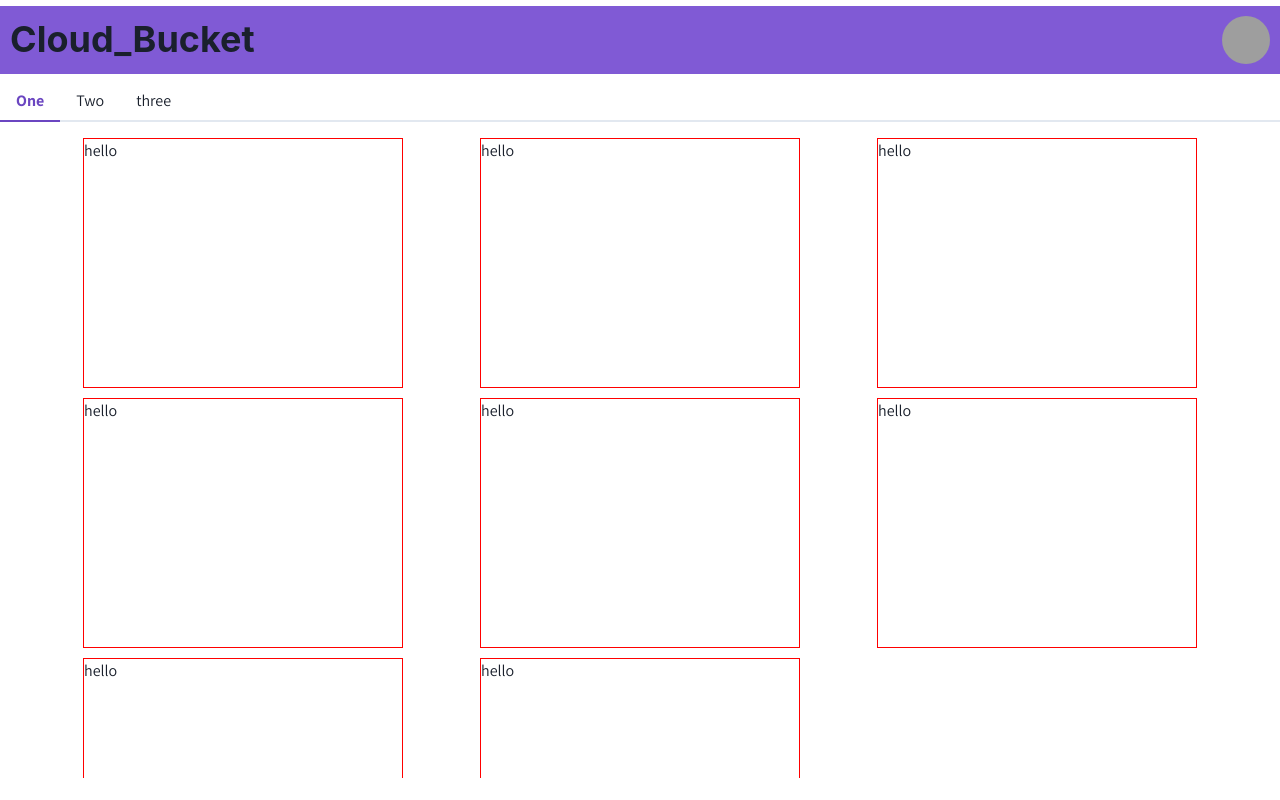
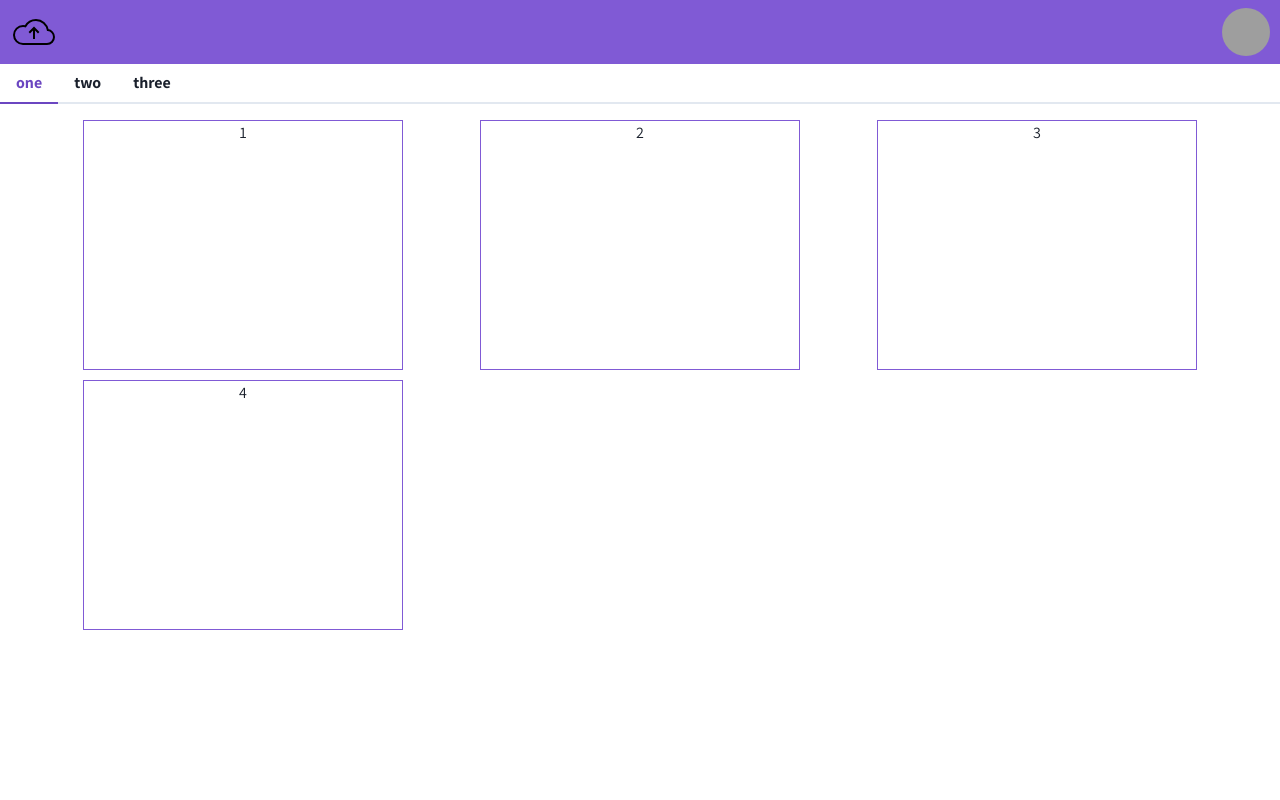
Before and after one commit to SoumabhaSaha15/cloud-bucket, a React (Vite) app in the folder frontend/: page /files in a window 1280 px wide. Built offline with nearby package versions, Linux system fonts and the light colour scheme; grey boxes are pictures that could not be loaded.

Commit message:
tabs pane

```diff
--- /dev/null
+++ b/frontend/src/Components/File.tsx
@@ -0,0 +1,11 @@
+import React from "react";
+import * as CUI from '@chakra-ui/react'
+const File:React.FC<{text:string}>=(props)=> {
+  console.log(props)
+  return (
+    <>
+    <CUI.Box children={props.text} border={'1px solid #805ad5'} textAlign={'center'}/>
+    </>
+  )
+}
+export default File;
--- a/frontend/src/pages/Files.tsx
+++ b/frontend/src/pages/Files.tsx
@@ -1,6 +1,7 @@
 import React from "react";
-import {Box,Grid,Heading,Stack,HStack,Spacer, Flex, Avatar, Tooltip,Tabs,Tab,TabList,TabPanels,TabPanel,Popover,PopoverArrow,PopoverBody,PopoverContent,PopoverTrigger, Button} from  "@chakra-ui/react";
-
+import IonIcon from '@reacticons/ionicons';
+import * as CUI from  "@chakra-ui/react";
+import File from "../Components/File";
 const Files:React.FC = () => {
   const [Width,SetWidth] = React.useState<string>(window.innerWidth.toString()+'px');
   window.onresize=()=>{
@@ -8,113 +9,94 @@ const Files:React.FC = () => {
   }
   return (
   <>
-  <Stack w={Width}  overflow={'hidden'}>
-    <Flex
-      maxHeight={'10vh'}
+  <CUI.Stack
+    w={Width}
+    overflow={'hidden'}
+    gap={'0'}
+  >
+    <CUI.Flex
+      height={'8vh'}
       minWidth={'100%'}
       padding={'10px'}
       boxSizing={'border-box'}
       bg={"purple.500"}
+      gap={'0'}
       alignItems={'center'}
     >
-      <Heading
-        children={'Cloud_Bucket'}
-        as="h2"
+      <CUI.Avatar
+        src={'./../src/assets/react.svg'}
+        style={{maxHeight:'100%'}}
+        maxHeight={'6vh'}
+        maxWidth={'6vh'}
+        aspectRatio={'1/1'}
       />
-      <Spacer/>
-      <HStack spacing={'10px'} alignItems={'center'}>
-        <Tooltip label = {'sage-adebayo'}>
-          <Popover>
-            <PopoverTrigger>
-              <Avatar src='https://bit.ly/sage-adebayo'/>
-            </PopoverTrigger>
-            <PopoverContent borderRadius={'10px'}>
-              <PopoverArrow />
-              <PopoverBody
-                bg='purple.300'
+      <CUI.Spacer/>
+      <CUI.HStack spacing={'10px'} alignItems={'center'}>
+        <CUI.Tooltip label = {'sage-adebayo'}>
+          <CUI.Popover>
+            <CUI.PopoverTrigger>
+              <CUI.Avatar
+                maxHeight={'6vh'}
+                maxWidth={'6vh'}
+                aspectRatio={'1/1'}
+                src='https://bit.ly/sage-adebayo'
+              />
+            </CUI.PopoverTrigger>
+            <CUI.PopoverContent borderRadius={'10px'}>
+              <CUI.PopoverArrow bg={'purple.500'}/>
+              <CUI.PopoverBody
+                bg='purple.500'
                 borderRadius={'10px'}
-                children={
-                <Button
-                  children={'go to account Settings'}
-                />}
-              />
-            </PopoverContent>
-          </Popover>
-        </Tooltip>
-      </HStack>
-    </Flex>
-    <Tabs  variant='line' colorScheme="purple">
-      <TabList height={'5vh'}>
-        <Tab fontWeight={'700'}>{'One'}</Tab>
-        <Tab>{'Two'}</Tab>
-        <Tab>{'three'}</Tab>
-      </TabList>
+              >
+                <CUI.Button leftIcon={<IonIcon name='settings'/>} children={'go to account Settings'}/>
+              </CUI.PopoverBody>
+            </CUI.PopoverContent>
+          </CUI.Popover>
+        </CUI.Tooltip>
+      </CUI.HStack>
+    </CUI.Flex>
+    <CUI.Tabs  variant='line' colorScheme="purple">
+      <CUI.TabList height={'5vh'}>
+        <CUI.Tab fontWeight={'700'} children={'one'}/>
+        <CUI.Tab fontWeight={'700'} children={'two'}/>
+        <CUI.Tab fontWeight={'700'} children={'three'}/>
+      </CUI.TabList>
 
-      <TabPanels>
-        <TabPanel>
-          <Grid
-            h={'80vh'}
+      <CUI.TabPanels h={'87vh'}>
+        <CUI.TabPanel>
+          <CUI.Grid
             templateColumns={'repeat(auto-fill,min(320px,90%))'}
             autoRows={'250px'}
             style={{width:'100%',overflow:'auto'}}
             gap={'10px'}
             justifyContent={'space-evenly'}
-          >
-            <Box children={'hello'} border={'1px solid red'}/>
-            <Box children={'hello'} border={'1px solid red'}/>
-            <Box children={'hello'} border={'1px solid red'}/>
-            <Box children={'hello'} border={'1px solid red'}/>
-            <Box children={'hello'} border={'1px solid red'}/>
-            <Box children={'hello'} border={'1px solid red'}/>
-            <Box children={'hello'} border={'1px solid red'}/>
-            <Box children={'hello'} border={'1px solid red'}/>
-
-          </Grid>
-        </TabPanel>
-        <TabPanel>
-        <Grid
-            h={'80vh'}
+            children = {[1,2,3,4].map(item=>item.toString()).map(item=><File text={item}/>)}
+          />
+        </CUI.TabPanel>
+        <CUI.TabPanel h="85vh">
+        <CUI.Grid
             templateColumns={'repeat(auto-fill,min(320px,90%))'}
             autoRows={'250px'}
             style={{width:'100%',overflow:'auto'}}
             gap={'10px'}
             justifyContent={'space-evenly'}
-          >
-            <Box children={'hello2'} border={'1px solid red'} textAlign={'center'}/>
-            <Box children={'hello'} border={'1px solid red'}/>
-            <Box children={'hello'} border={'1px solid red'}/>
-            <Box children={'hello2'} border={'1px solid red'}/>
-            <Box children={'hello2'} border={'1px solid red'}/>
-            <Box children={'hello'} border={'1px solid red'}/>
-            <Box children={'hello'} border={'1px solid red'}/>
-            <Box children={'hello2'} border={'1px solid red'}/>
+            children = {[5,6,7,8].map(item=>item.toString()).map(item=><File text={item}/>)}
+          />
 
-          </Grid>
-        </TabPanel>
-        <TabPanel>
-        <Grid
-            h={'80vh'}
+        </CUI.TabPanel>
+        <CUI.TabPanel  h="85vh">
+        <CUI.Grid
             templateColumns={'repeat(auto-fill,min(320px,90%))'}
             autoRows={'250px'}
             style={{width:'100%',overflow:'auto'}}
             gap={'10px'}
             justifyContent={'space-evenly'}
-          >
-            <Box children={'hello3'} border={'1px solid red'}/>
-            <Box children={'hello'} border={'1px solid red'}/>
-            <Box children={'hello'} border={'1px solid red'}/>
-            <Box children={'hello3'} border={'1px solid red'}/>
-            <Box children={'hello3'} border={'1px solid red'}/>
-            <Box children={'hello'} border={'1px solid red'}/>
-            <Box children={'hello'} border={'1px solid red'}/>
-            <Box children={'hello3'} border={'1px solid red'}/>
-
-          </Grid>
-        </TabPanel>
-      </TabPanels>
-    </Tabs>
-
-  </Stack>
+            children = {[9,10,11,12].map(item=>item.toString()).map(item=><File text={item}/>)}
+          />
+        </CUI.TabPanel>
+      </CUI.TabPanels>
+    </CUI.Tabs>
+  </CUI.Stack>
   </>
   );
 }
--- a/frontend/src/pages/UserAuthentication.tsx
+++ b/frontend/src/pages/UserAuthentication.tsx
@@ -71,14 +71,20 @@ const UserAuthentication:React.FC<React.PropsWithChildren> = () => {
         </CUI.Tooltip>
       </CUI.FormLabel>
       <CUI.InputGroup size='lg' style={{display:form_type.display}}>
-        <CUI.InputLeftAddon children={<IonIcon style={{
+        <CUI.InputLeftAddon
+          children={<IonIcon
+            style={{
               fontSize:'x-large',
               fontWeight:'900'
             }}
-          name="person-circle-outline"/>} style={{
+            name="person-circle-outline"
+          />
+          }
+          bg="purple.500"
+          style={{
             borderColor:bgColor,
-          backgroundColor:bgColor
-        }}/>
+          }}
+        />
         <CUI.Input
         type="text"
         placeholder="Your name"
@@ -93,14 +99,18 @@ const UserAuthentication:React.FC<React.PropsWithChildren> = () => {
       </CUI.InputGroup>
       <CUI.InputGroup size='lg'>
         <CUI.InputLeftAddon
-          children={<IonIcon name="mail-open-outline" style={{
+          children={<IonIcon
+            name="mail-open-outline"
+            style={{
               fontSize:'x-large',
               fontWeight:'900'
-          }}/>}
+            }}
+          />}
+          bg="purple.500"
           style={{
-          backgroundColor:bgColor,
             borderColor:bgColor
-        }}/>
+          }}
+        />
         <CUI.Input
         type="email"
         placeholder="enter email"
@@ -114,16 +124,18 @@ const UserAuthentication:React.FC<React.PropsWithChildren> = () => {
       </CUI.InputGroup>
       <CUI.InputGroup size='lg'>
         <CUI.InputLeftAddon
-        children={<IonIcon name="lock-closed"
+          children={<IonIcon
+              name="lock-closed"
               style={{
                 fontSize:'x-large',
                 fontWeight:'900'
               }}
             />}
+          bg="purple.500"
           style={{
-          backgroundColor:bgColor,
             borderColor:bgColor,
-        }} />
+          }}
+        />
         <CUI.Input
         placeholder="enter password"
         type={passwordVisibility.InputType}
@@ -186,17 +198,16 @@ const UserAuthentication:React.FC<React.PropsWithChildren> = () => {
         }}>{invert_form_name(form_type.formName)}</a>
       </span>
       <CUI.Button
+        bg={"purple.500"}
         type="submit"
         style={{
-        backgroundColor:bgColor,
           width:'90%'
         }}
         _hover={{
-        boxShadow:'2px 2px 4px #404040, -2px -2px 4px #404040, -2px 2px 4px #404040, 2px -2px 4px #404040'
+          boxShadow:'2px 2px 4px #805ad580, -2px -2px 4px #805ad580, -2px 2px 4px #805ad580, 2px -2px 4px #805ad580'
         }}
-      >
-        {form_type.formName}
-      </CUI.Button>
+        children={form_type.formName}
+      />
     </CUI.Stack>
   </form>
   )
```
Also changed, not shown: frontend/src/Components/CustomTabPanel.tsx (added, +11 -0 lines), frontend/src/assets/user.svg. Lines whose indentation alone changed are shown as unchanged.
